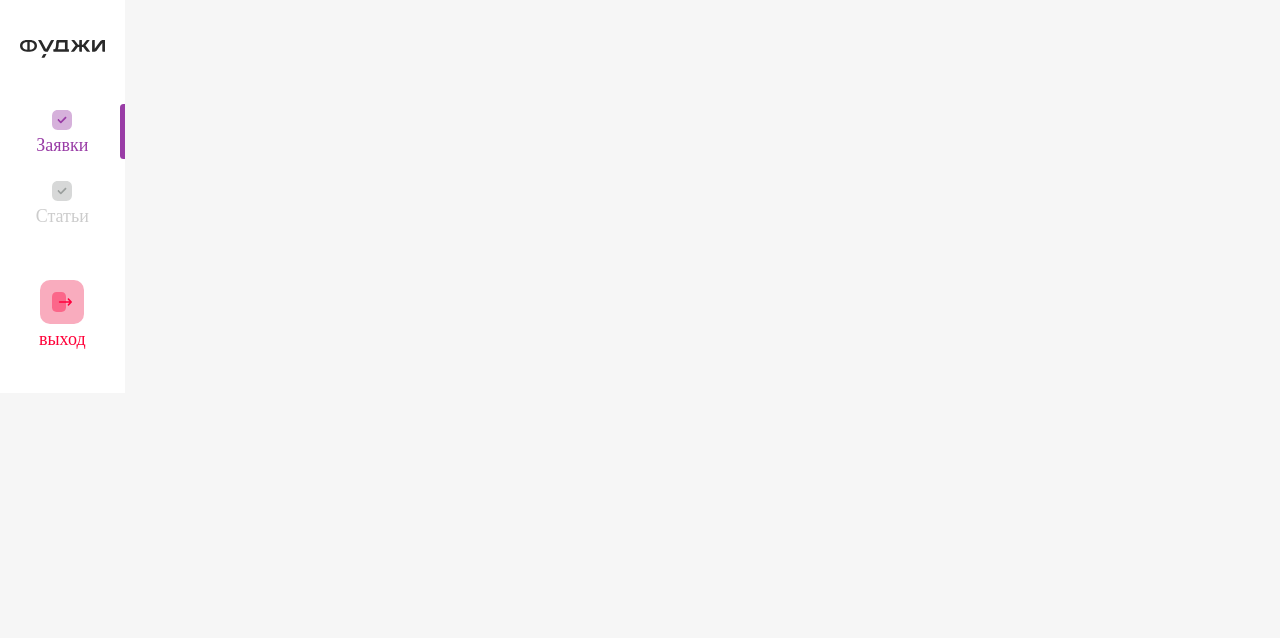
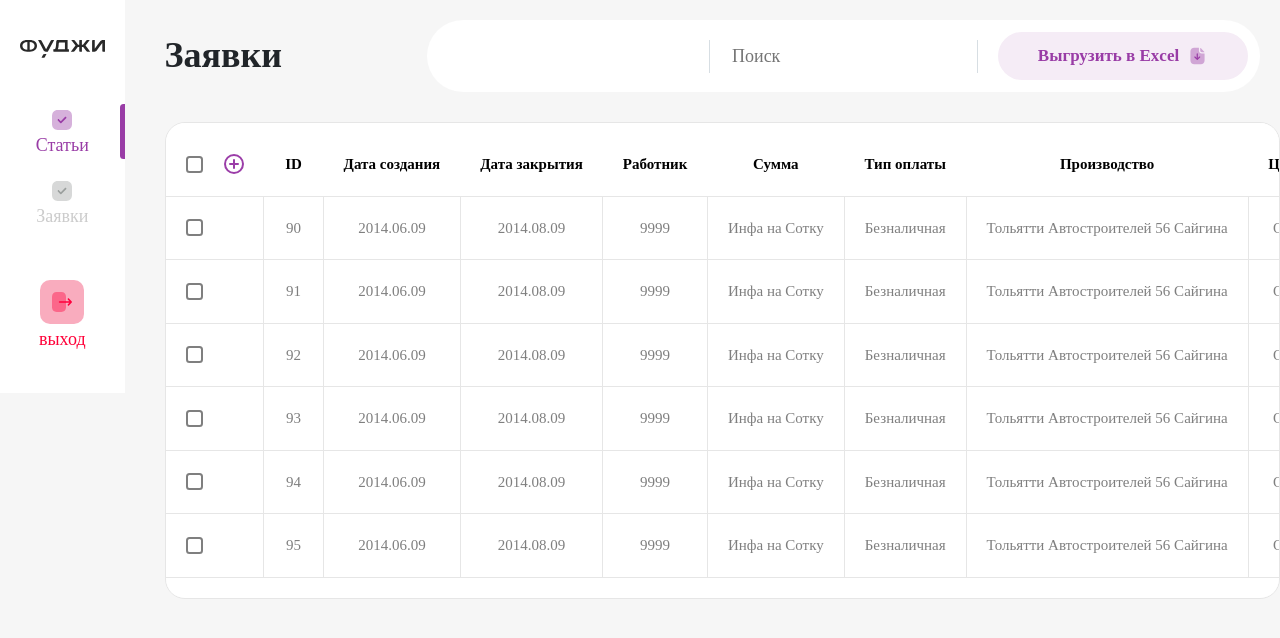
Before and after one commit to FujiSamara/BOT, a Vue app in the folder src/frontend/: page / in a window 1280 px wide. Shown: the top 638 px of the page. Built offline with nearby package versions, Linux system fonts and the light colour scheme.

Commit message:
Edited panel order

```diff
--- a/src/frontend/src/panels/index.ts
+++ b/src/frontend/src/panels/index.ts
@@ -7,31 +7,34 @@ const panels: Array<PanelData> = [
 	{
 		id: 1,
 		imageSrc: "/img/bid_logo.svg",
+		label: "Статьи",
+		isActive: false,
+		panel: shallowRef(ExpenditurePanel),
+		access: Access.Expenditure,
+	},
+	{
+		id: 2,
+		imageSrc: "/img/bid_logo.svg",
 		label: "Заявки",
 		isActive: false,
 		panel: shallowRef(BidPanel),
 		access: Access.Bid,
-	},
-	{
-		id: 2,
-		imageSrc: "/img/bid_logo.svg",
-		label: "Статьи",
-		isActive: false,
-		panel: shallowRef(ExpenditurePanel),
-		access: Access.Expenditure,
 	},
 ];
 
 export function getPanelsByAccesses(accesses: Array<Access>): Array<PanelData> {
 	const result: Array<PanelData> = [];
 
-	for (let i = 0; i < accesses.length; i++) {
-		const access = accesses[i];
+	for (let j = 0; j < panels.length; j++) {
+		const panel = panels[j];
 
-		for (let j = 0; j < panels.length; j++) {
-			const panel = panels[j];
+		for (let i = 0; i < accesses.length; i++) {
+			const access = accesses[i];
 
-			if (panel.access === access) result.push(panel);
+			if (panel.access === access) {
+				result.push(panel);
+				break;
+			}
 		}
 	}
 
```
